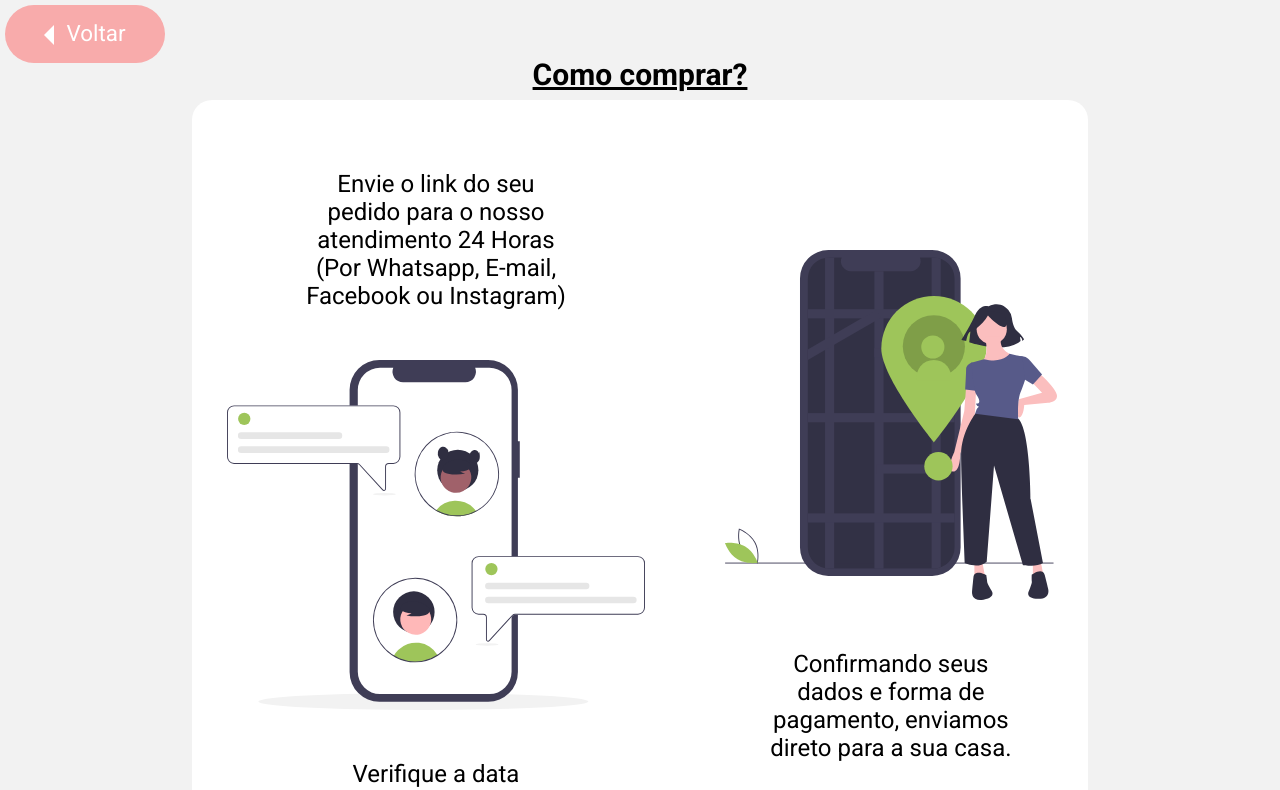
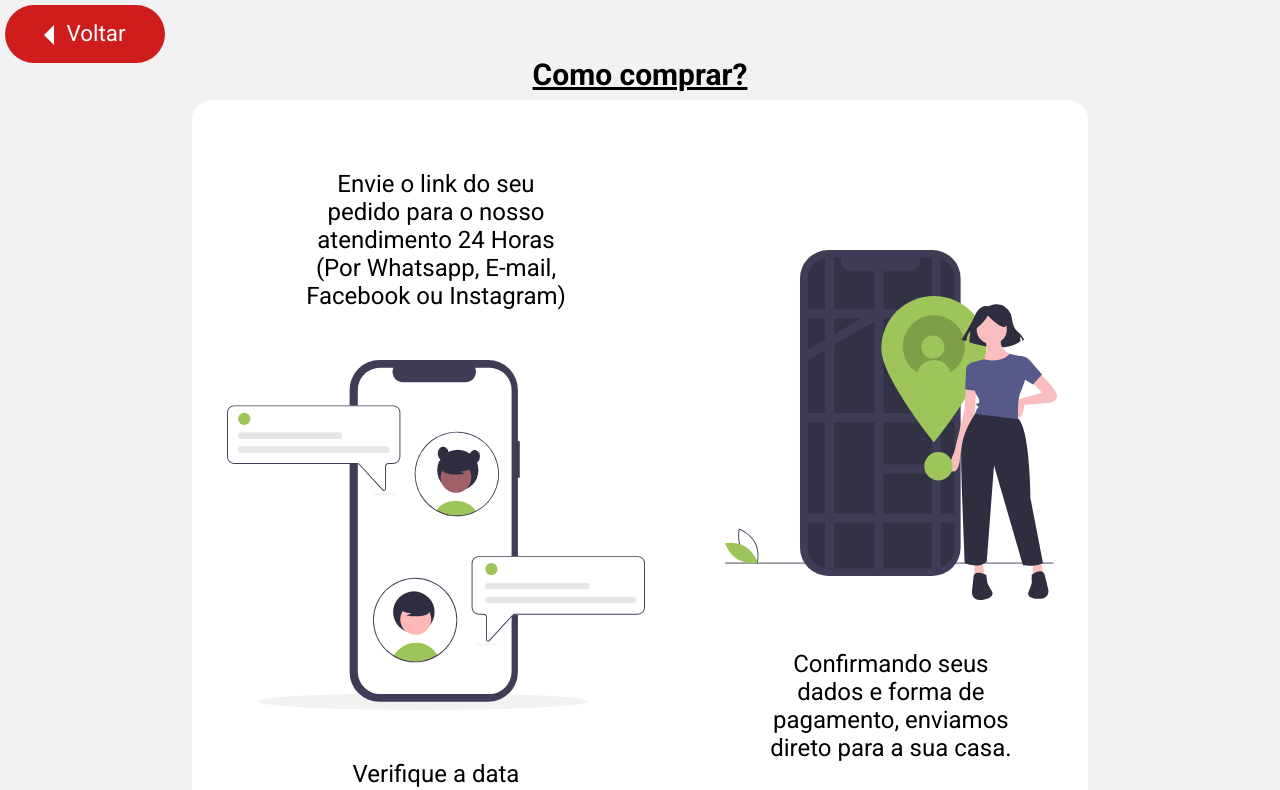
Before and after one commit to luizlopes12/Lumity_2.0, a plain HTML site: page assets/principal-pages/comprar.html in a window 1280 px wide. In both pictures the pointer is over the link "Voltar". Shown: the top 790 px of the page. Drawn offline with Linux system fonts and the light colour scheme.

Commit message:
Update style.css

```diff
--- a/assets/css/style.css
+++ b/assets/css/style.css
@@ -192,7 +192,7 @@ body{
     transition: all .1s linear;
 }
 .voltar-btn:hover{
-    background-color: rgba(255, 64, 64, 0.4);
+    background-color: rgb(207, 28, 28);
 }
 .itens-pages h1{
     font-size: 2.5em;
```
